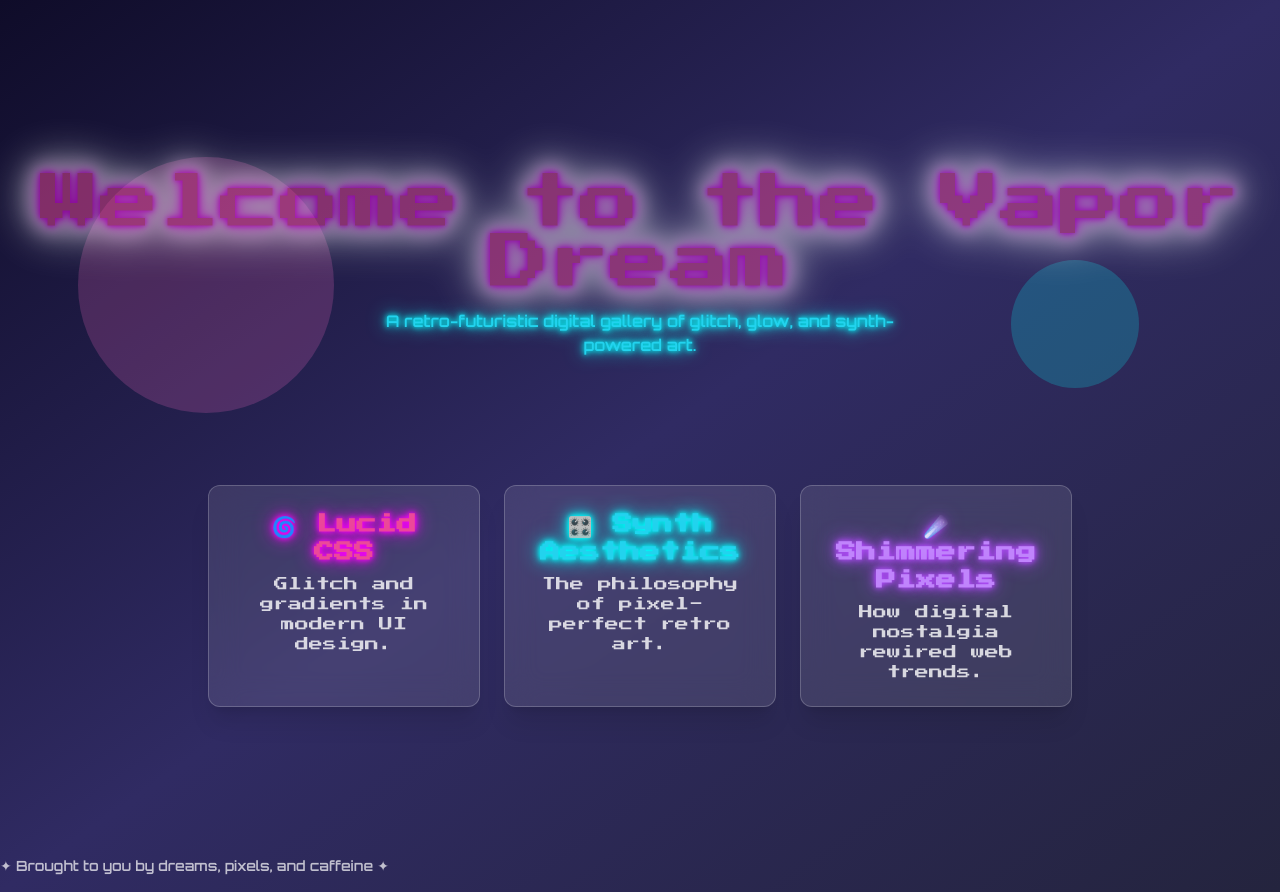
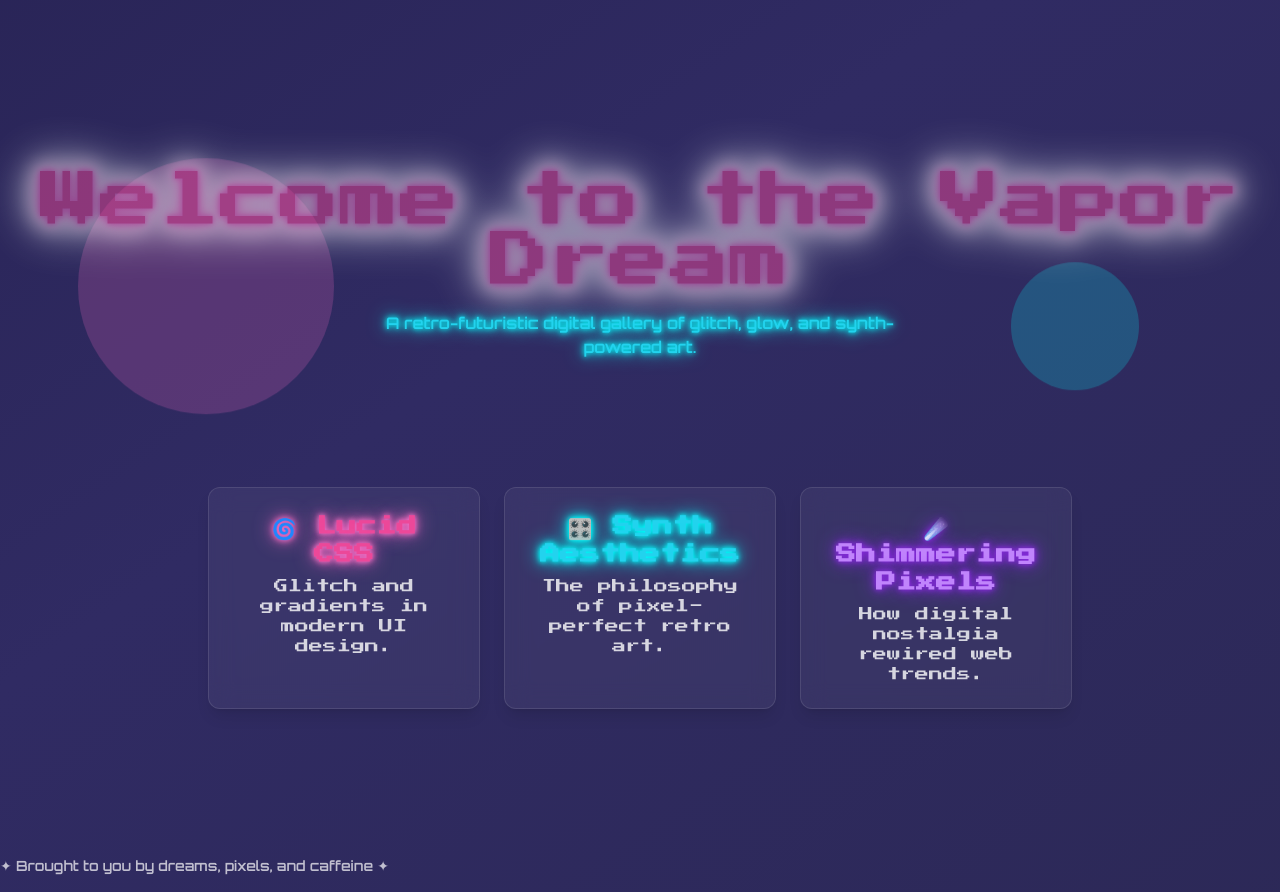
Before and after one commit to Razzleberrytt/hippie, an Astro site: page / in a window 1280 px wide. Built offline with nearby package versions, Linux system fonts and the light colour scheme; Astro itself is replaced by a stand-in of ours.

Commit message:
Update global.css

```diff
--- a/src/styles/global.css
+++ b/src/styles/global.css
@@ -2,50 +2,91 @@
 @tailwind components;
 @tailwind utilities;
 
-/* === Custom Fonts === */
-@font-face {
-  font-family: 'PressStart2P';
-  src: url('/fonts/PressStart2P-Regular.ttf') format('truetype');
+/* Import vaporwave fonts */
+@import url('https://fonts.googleapis.com/css2?family=Orbitron:wght@600&family=Press+Start+2P&display=swap');
+
+/* === Global Body === */
+body {
+  @apply bg-gradient-to-br from-[#0f0c29] via-[#302b63] to-[#24243e] text-white font-vapor antialiased;
+  background-size: 400% 400%;
+  animation: backgroundPulse 30s ease infinite;
 }
 
-body {
-  @apply bg-gradient-to-br from-[#1a0022] via-[#220044] to-[#0f001a] text-white font-sans antialiased overflow-x-hidden;
-  font-family: 'PressStart2P', monospace;
+@keyframes backgroundPulse {
+  0% { background-position: 0% 50%; }
+  50% { background-position: 100% 50%; }
+  100% { background-position: 0% 50%; }
 }
 
-/* === Neon Glow Colors === */
+/* === Glassmorphism Cards === */
+.card-glass {
+  @apply bg-white/5 backdrop-blur-md rounded-xl border border-white/10 shadow-lg transition-transform;
+}
+
+/* === Neon Text Glow Utilities === */
 .text-neon-pink {
   @apply text-pink-500;
-  text-shadow: 0 0 5px #ff00ff, 0 0 10px #ff00ff, 0 0 20px #ff00ff;
+  text-shadow: 0 0 5px #FF6EC7, 0 0 10px #FF6EC7, 0 0 20px #FF6EC7;
 }
 
 .text-neon-cyan {
   @apply text-cyan-400;
-  text-shadow: 0 0 5px #00ffff, 0 0 10px #00ffff, 0 0 20px #00ffff;
+  text-shadow: 0 0 5px #00FFFF, 0 0 10px #00FFFF, 0 0 20px #00FFFF;
 }
 
 .text-neon-purple {
   @apply text-purple-400;
-  text-shadow: 0 0 5px #b44cff, 0 0 10px #b44cff, 0 0 20px #b44cff;
+  text-shadow: 0 0 5px #8A2BE2, 0 0 10px #8A2BE2, 0 0 20px #8A2BE2;
 }
 
-/* === Drop Shadow Glow === */
+/* === Glitch Effect on Heading === */
+.glitch {
+  position: relative;
+  display: inline-block;
+}
+.glitch::before,
+.glitch::after {
+  content: attr(data-text);
+  position: absolute;
+  top: 0;
+  left: 0;
+  width: 100%;
+  overflow: hidden;
+  clip: rect(0, 900px, 0, 0);
+}
+.glitch::before {
+  animation: glitchTop 2s infinite linear alternate-reverse;
+  color: #f0f;
+  z-index: -1;
+}
+.glitch::after {
+  animation: glitchBottom 3s infinite linear alternate-reverse;
+  color: #0ff;
+  z-index: -2;
+}
+
+@keyframes glitchTop {
+  0% { clip: rect(0, 9999px, 0, 0); }
+  5% { clip: rect(0, 9999px, 5px, 0); transform: translate(-2px, -2px); }
+  10% { clip: rect(0, 9999px, 0, 0); transform: none; }
+}
+
+@keyframes glitchBottom {
+  0% { clip: rect(0, 9999px, 0, 0); }
+  5% { clip: rect(10px, 9999px, 20px, 0); transform: translate(2px, 2px); }
+  10% { clip: rect(0, 9999px, 0, 0); transform: none; }
+}
+
+/* === Floating Animations === */
+@keyframes float {
+  0%, 100% { transform: translateY(0); }
+  50% { transform: translateY(-12px); }
+}
+.animate-float {
+  animation: float 6s ease-in-out infinite;
+}
+
+/* === Utility Shadows === */
 .drop-shadow-glow {
   filter: drop-shadow(0 0 5px #fff) drop-shadow(0 0 10px #fff) drop-shadow(0 0 20px #fff);
 }
-
-/* === Glassmorphism Card === */
-.card-glass {
-  @apply bg-white/10 backdrop-blur-lg border border-white/20 rounded-xl shadow-xl;
-}
-
-/* === Animation Keyframes === */
-@keyframes float {
-  0% { transform: translateY(0); }
-  50% { transform: translateY(-10px); }
-  100% { transform: translateY(0); }
-}
-
-.animate-float {
-  animation: float 4s ease-in-out infinite;
-}
```
